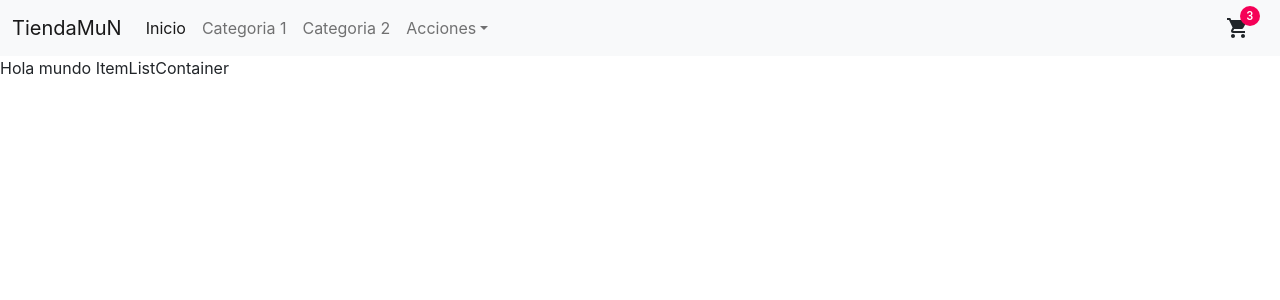
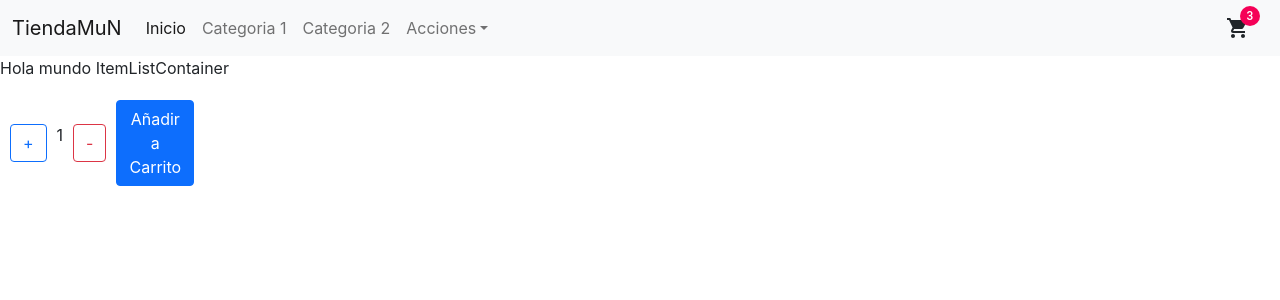
Before and after one commit to JordanR1593/ClassReact_coder, a React (Create React App) app: page / in a window 1280 px wide. Shown: the top 300 px of the page. Built offline with nearby package versions, Linux system fonts and the light colour scheme.

Commit message:
Se agrega el contador de productos

```diff
--- a/src/App.css
+++ b/src/App.css
@@ -41,3 +41,11 @@
   justify-content: flex-end;
   padding-right: 30px;
 }
+.Cuenta{
+  display: flex;
+  width: 100px;
+  gap: 10px;
+  align-items: center;
+  padding-left: 10px;
+  margin-top: 20px;
+}
--- a/src/App.js
+++ b/src/App.js
@@ -1,5 +1,6 @@
 
 import './App.css';
+import ItemCount from './components/ItemCount';
 import ItemListContainer from './components/ItemListContainer';
 import Navbar from './components/Navbar';
 
@@ -9,6 +10,7 @@ function App() {
     <>
     <Navbar />
     <ItemListContainer contenido="Hola mundo ItemListContainer" />
+    <ItemCount/>
     </>
   );
 }
--- /dev/null
+++ b/src/components/ItemCount.js
@@ -0,0 +1,34 @@
+import { useState } from "react";
+const ItemCount = () => {
+
+    const [Productos, setProductos] = useState(1);
+
+    const incrementar = () => {
+        if((Productos>=1)&&(Productos<=4)){
+            setProductos(Productos+1);
+        }
+
+    }
+    const disminuir = () => {
+
+        if((Productos>=2)&&(Productos<=5)){
+            setProductos(Productos-1);
+        }
+    }
+    const mensaje = () => {
+
+        alert(`Has añadido al carrito ${Productos} items`)
+    }
+
+
+    return (
+        <div className="Cuenta">
+            <button type="button" className="btn btn-outline-primary" onClick={incrementar}>+</button>
+            <p>{Productos}</p>
+            <button type="button" className="btn btn-outline-danger" onClick={disminuir}>-</button>
+            <button type="button" class="btn btn-primary" onClick={mensaje}>Añadir a Carrito</button>
+        </div>
+        );
+}
+
+export default ItemCount;
```
